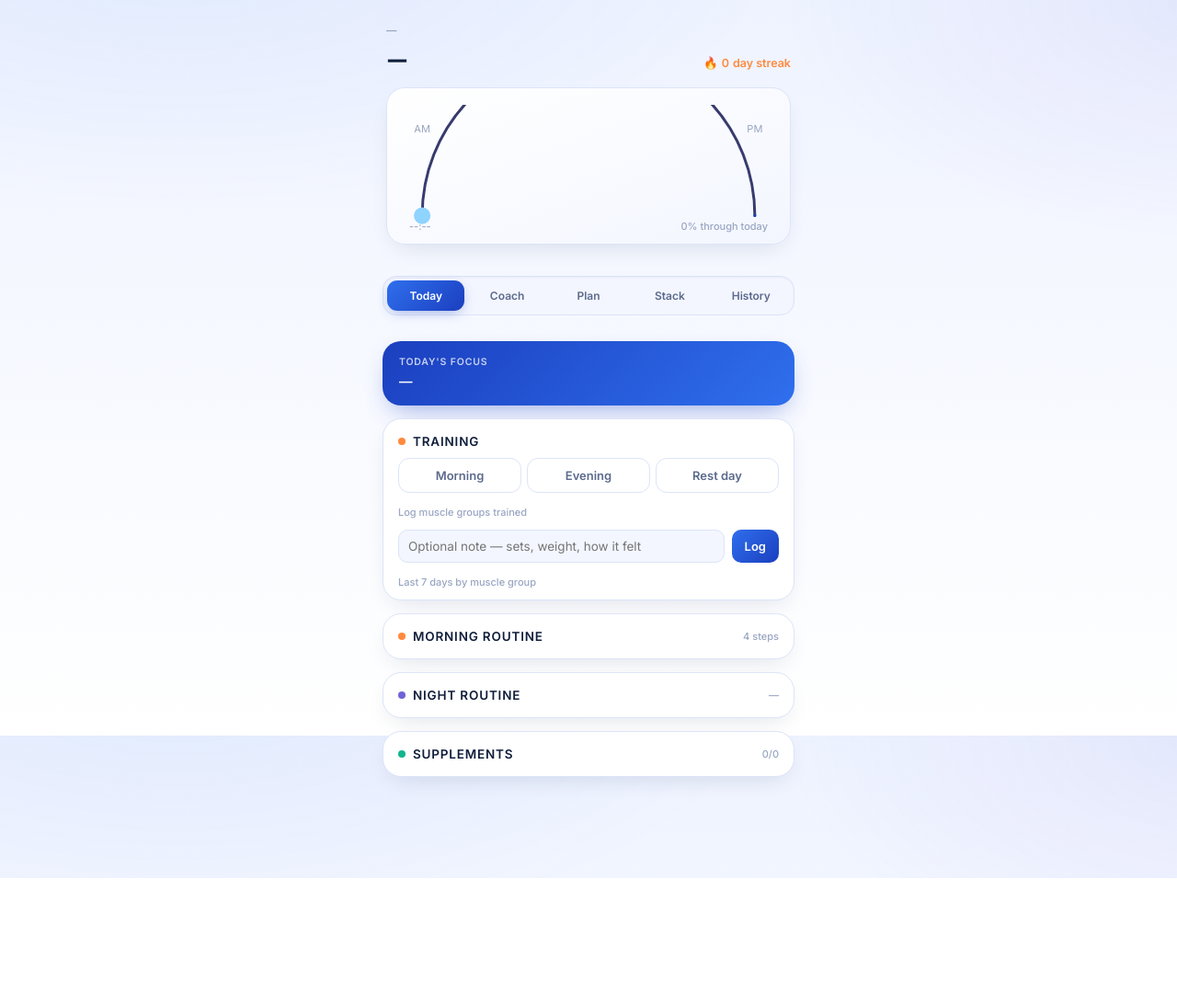
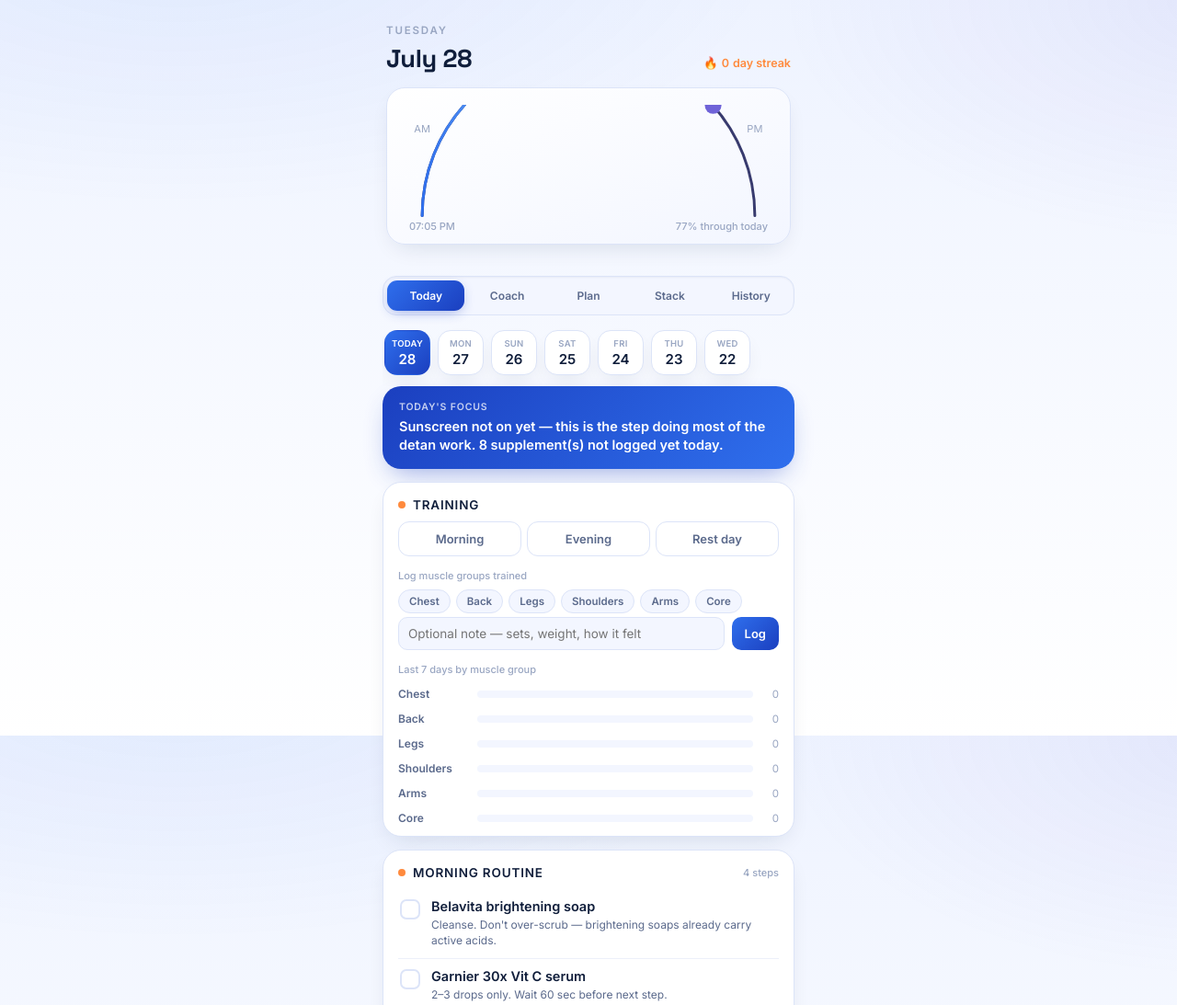
Before and after one commit to AnojSKunte/arc-tracker, a plain HTML site: page index.html in a window 1280 px wide. Shown: the top 1093 px of the page at 92% size. Before the commit the page ends 955 px from the top, so only its background shows below. Drawn offline with Linux system fonts and the light colour scheme.

Commit message:
Fix: todayKey referenced before declaration, broke all rendering. Also make arc SVG rendering fault-tolerant.

```diff
--- a/index.html
+++ b/index.html
@@ -405,6 +405,10 @@ const DAY_NAMES = ['Sun','Mon','Tue','Wed','Thu','Fri','Sat'];
 const ACTIVE_LABEL = {retinol:'Retinol night', glycolic:'Glycolic + Kojic night', niacinamide:'Niacinamide night'};
 const ACTIVE_CLASS = {retinol:'active-retinol', glycolic:'active-glycolic', niacinamide:'active-niacinamide'};
 
+const pad = n => String(n).padStart(2,'0');
+const dateKey = d => d.getFullYear()+'-'+pad(d.getMonth()+1)+'-'+pad(d.getDate());
+const todayKey = () => dateKey(new Date());
+
 let config = JSON.parse(JSON.stringify(DEFAULT_CONFIG));
 let activeLog = {am:{}, pm:{}, sup:{}, workout:null};
 let activeDateStr = todayKey();
@@ -414,10 +418,6 @@ let chatMessages = [];
 const MUSCLE_GROUPS = ['Chest','Back','Legs','Shoulders','Arms','Core'];
 const QUICK_PROMPTS = ["How's my week?", "Am I balanced across muscle groups?", "What should I focus on tonight?", "Rate my adherence honestly"];
 let selectedMuscles = new Set();
-
-const pad = n => String(n).padStart(2,'0');
-const dateKey = d => d.getFullYear()+'-'+pad(d.getMonth()+1)+'-'+pad(d.getDate());
-const todayKey = () => dateKey(new Date());
 
 /* ================= Storage ================= */
 async function loadConfig(){
@@ -492,6 +492,7 @@ function renderHeader(){
   let pct = (hour - 6) / (23 - 6);
   pct = Math.max(0, Math.min(1, pct));
   document.getElementById('dayProgressLabel').textContent = Math.round(pct*100) + '% through today';
+  try{
     const path = document.getElementById('arcProgress');
     const len = path.getTotalLength();
     path.setAttribute('stroke-dasharray', len);
@@ -500,6 +501,7 @@ function renderHeader(){
     const sunMoon = document.getElementById('sunMoon');
     sunMoon.setAttribute('cx', point.x); sunMoon.setAttribute('cy', point.y);
     sunMoon.setAttribute('fill', pct < 0.55 ? '#8FD3FF' : '#6F63D8');
+  }catch(e){ /* SVG geometry APIs occasionally unavailable — arc is decorative, rest of the app must not depend on it */ }
 }
 
 /* ================= Today view (date-aware: operates on activeLog / activeDateStr) ================= */
```
Lines whose indentation alone changed are shown as unchanged.
